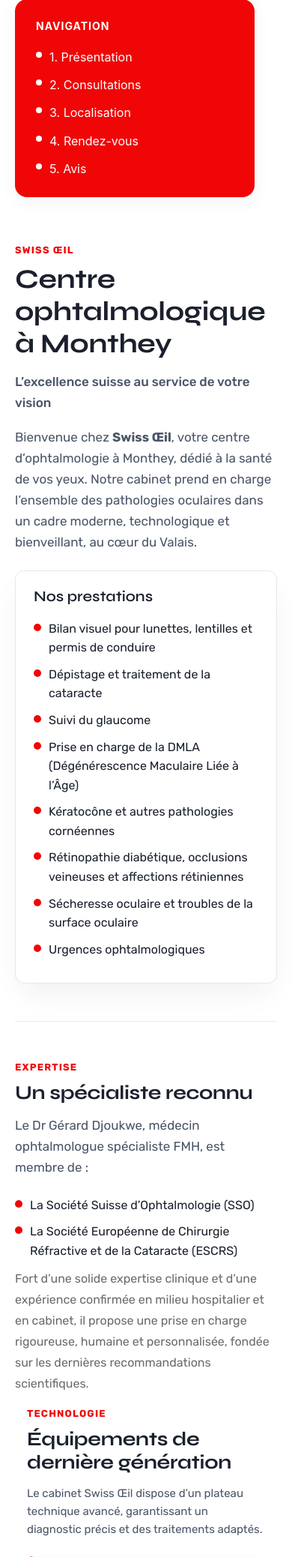
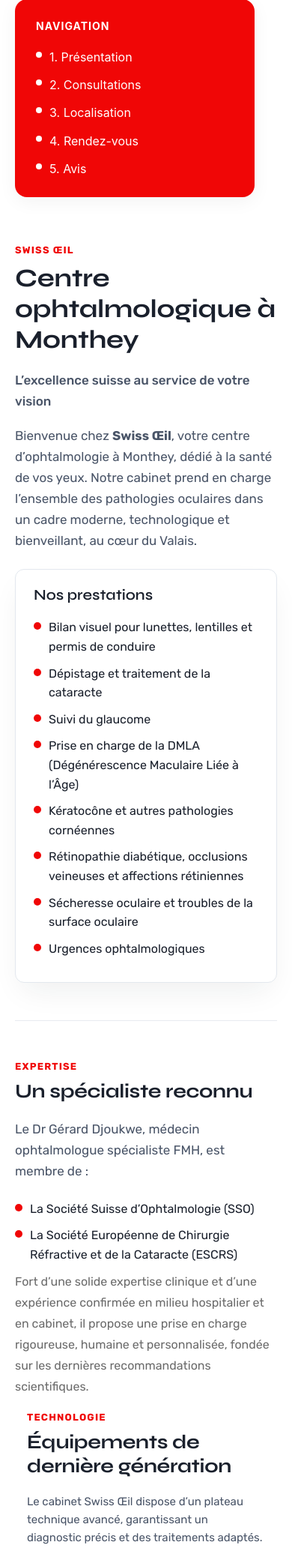
Before and after one commit to yvan-dz/swissoeil, a PHP site: page /service.php in a window 390 px wide. Shown: the part 454-2531 px from the top of the page at 75% size. Run offline with PHP 8.4, Linux system fonts and the light colour scheme.

Commit message:
Add files via upload

```diff
--- a/assets/css/service.css
+++ b/assets/css/service.css
@@ -94,14 +94,6 @@
         color: var(--rouge-suisse);
         font-weight: 700;
         margin-bottom: 6px;
-    }
-
-    .section-title {
-        font-size: 34px;
-        margin: 4px 0 14px;
-        font-weight: 700;
-        line-height: 1.1;
-        letter-spacing: -0.5px;
     }
 
     .subtitle {
@@ -308,7 +300,7 @@
 }
 
 .section-title {
-    font-size: 36px;
+    font-size: 34px;
     letter-spacing: -0.3px;
     line-height: 1.2;
     font-weight: 700;
@@ -386,7 +378,7 @@
     }
 
     .tech-equipements h2.section-title {
-        font-size: 22px;
+        font-size: 17px;
     }
 
     .tech-equipements p,
@@ -408,7 +400,7 @@
     }
 
     .tech-equipements h2.section-title {
-        font-size: 22px;
+        font-size: 17px;
     }
 
     .tech-equipements p,
```
